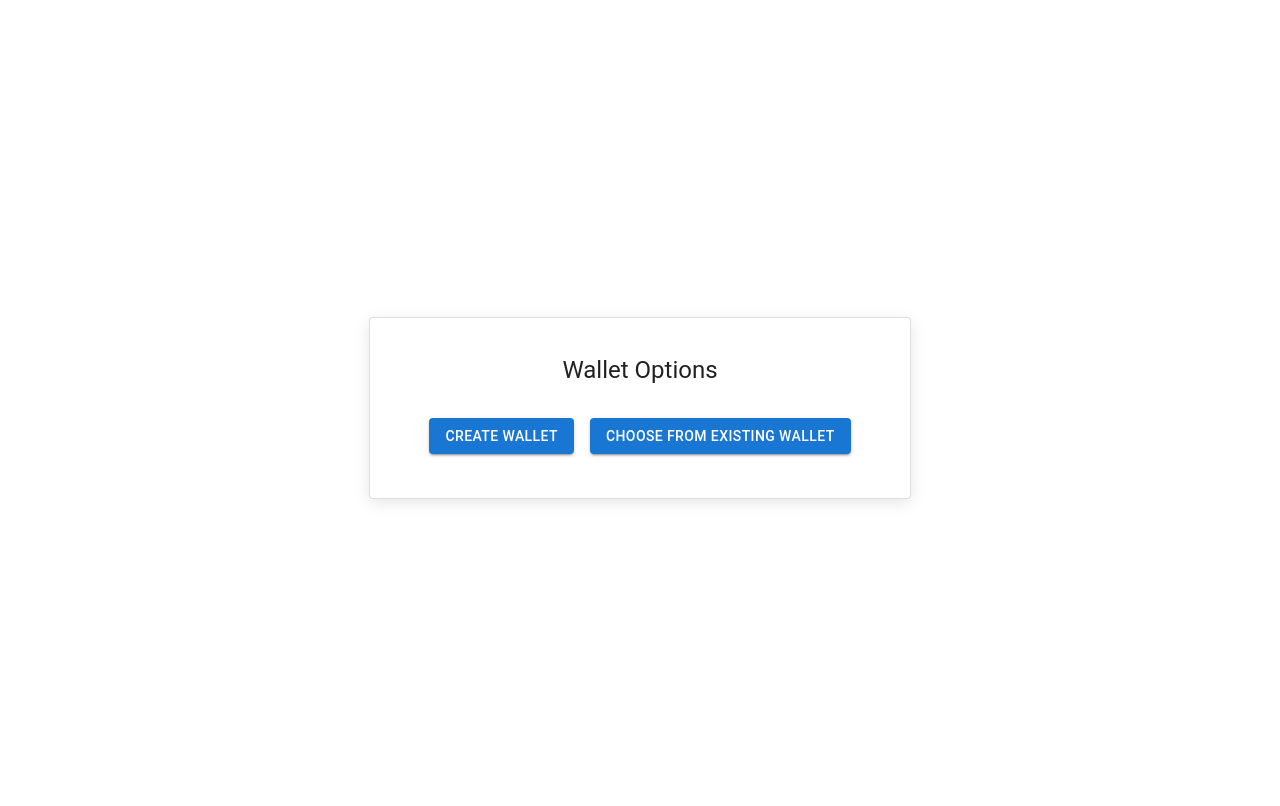
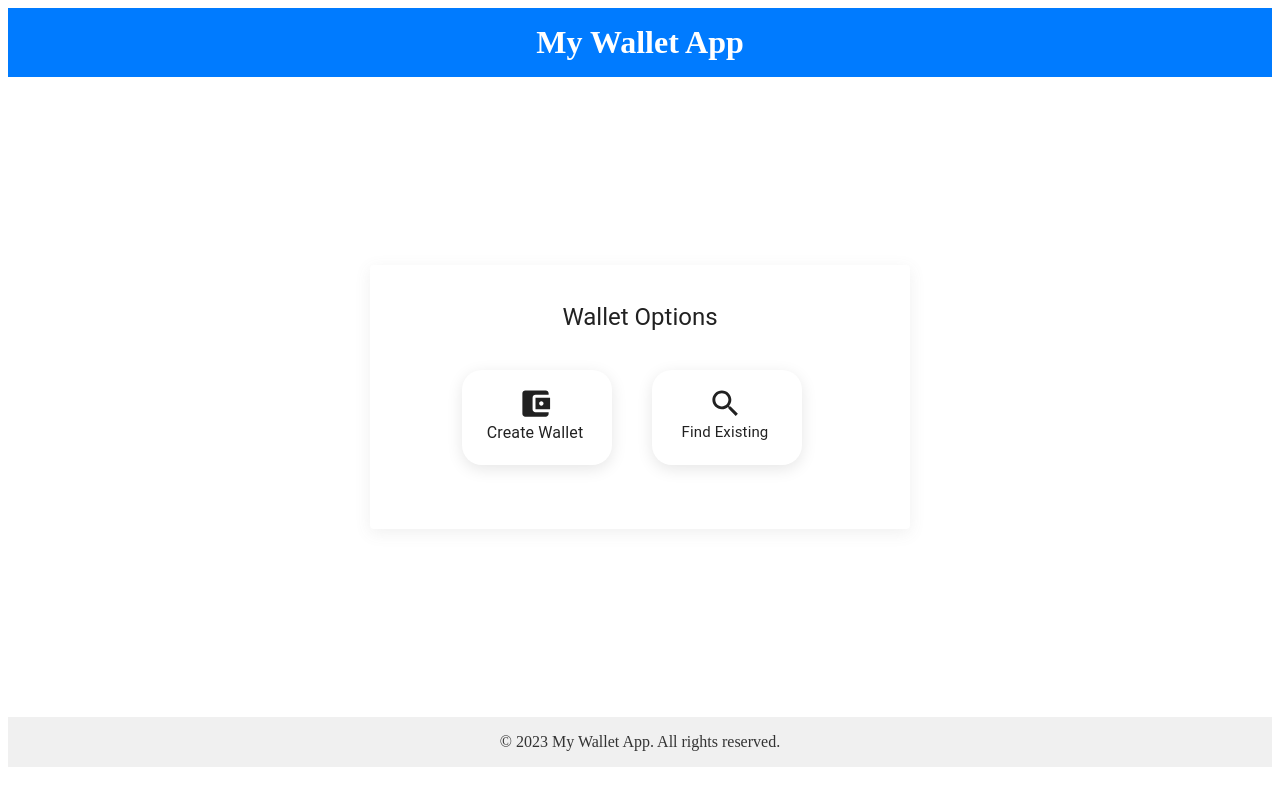
Before and after one commit to Aayushjain-code/fe, a React (Create React App) app: page / in a window 1280 px wide. Shown: the top 806 px of the page. Built offline with nearby package versions, Linux system fonts and the light colour scheme.

Commit message:
fixed some bugs

```diff
--- a/src/App.tsx
+++ b/src/App.tsx
@@ -3,17 +3,21 @@ import Wallet from "./components/Wallet";
 import Transactions from "./components/Transactions";
 import Home from "./components/Home";
 import ExistingWallet from "./components/ExistingWallet";
+import Header from "./components/Header";
+import Footer from "./components/Footer";
 
 const App = () => {
   console.log("render");
   return (
     <Router>
+      <Header /> {/* Include the header component */}
       <Routes>
         <Route path="/" element={<Home />} />
         <Route path="/wallet" element={<Wallet />} />
         <Route path="/existingwallets" element={<ExistingWallet />} />
         <Route path="/transactions" element={<Transactions />} />
       </Routes>
+      <Footer /> {/* Include the footer component */}
     </Router>
   );
 };
--- a/src/components/ExistingWallet.tsx
+++ b/src/components/ExistingWallet.tsx
@@ -7,8 +7,6 @@ import {
   Card,
   CardContent,
   Grid,
-  MenuItem,
-  SelectChangeEvent,
   TextField,
   Typography,
 } from "@mui/material";
@@ -57,7 +55,7 @@ const ExistingWallet = () => {
       display="flex"
       flexDirection="column"
       alignItems="center"
-      height="100vh"
+      height="76vh"
       padding="20px"
     >
       <Typography variant="h4" gutterBottom>
@@ -74,7 +72,13 @@ const ExistingWallet = () => {
         }}
         style={{ maxWidth: "400px", width: "100%" }}
       />
-      <Grid container spacing={2} justifyContent="center" mt={2}>
+      <Grid
+        container
+        spacing={2}
+        justifyContent="center"
+        mt={2}
+        sx={{ overflowY: "scroll", height: "400px", width: "1200px" }}
+      >
         {filteredWallets.map((wallet) => (
           <Grid item key={wallet._id}>
             <Card
--- /dev/null
+++ b/src/components/Footer.tsx
@@ -0,0 +1,20 @@
+import React from "react";
+
+const Footer = () => {
+  return (
+    <footer style={footerStyle}>
+      {/* Your footer content goes here */}
+      <p style={{ margin: "0", padding: "1rem" }}>
+        &copy; {new Date().getFullYear()} My Wallet App. All rights reserved.
+      </p>
+    </footer>
+  );
+};
+
+const footerStyle: React.CSSProperties = {
+  background: "#f0f0f0",
+  color: "#333",
+  textAlign: "center",
+};
+
+export default Footer;
--- /dev/null
+++ b/src/components/Header.tsx
@@ -0,0 +1,18 @@
+import React from "react";
+
+const Header = () => {
+  return (
+    <header style={headerStyle}>
+      {/* Your header content goes here */}
+      <h1 style={{ margin: "0", padding: "1rem" }}>My Wallet App</h1>
+    </header>
+  );
+};
+
+const headerStyle: React.CSSProperties = {
+  background: "#007bff",
+  color: "#fff",
+  textAlign: "center",
+};
+
+export default Header;
--- a/src/components/Home.tsx
+++ b/src/components/Home.tsx
@@ -1,34 +1,41 @@
+import React from "react";
 import {
   Box,
-  Button,
   Card,
   CardContent,
   Grid,
   Typography,
+  IconButton,
 } from "@mui/material";
 import { useNavigate } from "react-router-dom";
-
+import AddCircleIcon from "@mui/icons-material/AddCircle";
+import PlaylistAddCheckIcon from "@mui/icons-material/PlaylistAddCheck";
+import AccountBalanceWalletIcon from "@mui/icons-material/AccountBalanceWallet";
+import SearchIcon from "@mui/icons-material/Search";
 const Home = () => {
   const navigate = useNavigate();
+
   const handleRedirectToExisting = () => {
     navigate("/existingwallets");
   };
+
   const handleRedirectToNew = () => {
     localStorage.clear();
     navigate("/wallet");
   };
+
   return (
     <Box
       display="flex"
       justifyContent="center"
       alignItems="center"
-      height="100vh"
+      height="80vh"
     >
       <Card
-        variant="outlined"
+        // variant="outlined"
         sx={{
           padding: "20px",
-          boxShadow: "0px 4px 16px rgba(0, 0, 0, 0.1)",
+          boxShadow: "0px 4px 16px rgba(106, 103, 103, 0.1)",
           maxWidth: "500px",
           width: "100%",
         }}
@@ -38,23 +45,45 @@ const Home = () => {
             Wallet Options
           </Typography>
           <Grid container spacing={2} justifyContent="center" mt={2}>
-            <Grid item>
-              <Button
-                variant="contained"
-                color="primary"
-                onClick={handleRedirectToNew}
-              >
-                Create Wallet
-              </Button>
+            <Grid
+              item
+              sx={{
+                padding: "20px",
+                boxShadow: "0px 4px 16px rgba(0, 0, 0, 0.1)",
+                width: "150px",
+                margin: "20px",
+                borderRadius: "20px",
+                cursor: "pointer",
+                display: "flex",
+                flexDirection: "column",
+                justifyContent: "center",
+                alignItems: "center",
+              }}
+              onClick={handleRedirectToNew}
+            >
+              <AccountBalanceWalletIcon fontSize="large" />
+              <Typography variant="body1">Create Wallet</Typography>
             </Grid>
-            <Grid item>
-              <Button
-                variant="contained"
-                color="primary"
-                onClick={handleRedirectToExisting}
-              >
-                Choose from Existing Wallet
-              </Button>
+            <Grid
+              item
+              sx={{
+                padding: "20px",
+                boxShadow: "0px 4px 16px rgba(0, 0, 0, 0.1)",
+                width: "150px",
+                margin: "20px",
+                borderRadius: "20px",
+                cursor: "pointer",
+                display: "flex",
+                flexDirection: "column",
+                justifyContent: "center",
+                alignItems: "center",
+              }}
+              onClick={handleRedirectToExisting}
+            >
+              <SearchIcon fontSize="large" />
+              <Typography variant="body1" fontSize={15}>
+                Find Existing
+              </Typography>
             </Grid>
           </Grid>
         </CardContent>
--- a/src/components/Transactions.tsx
+++ b/src/components/Transactions.tsx
@@ -49,11 +49,24 @@ const Transactions = () => {
     }
   }, []);
 
+  // Convert the filterValue to a Date object for date filtering
+  const parsedDateFilterValue = useMemo(() => {
+    if (filterValue && filterType === "date") {
+      const dateValue = new Date(filterValue);
+      return isNaN(dateValue.getTime()) ? null : dateValue;
+    }
+    return null;
+  }, [filterValue, filterType]);
+
   // Filter transactions based on selected filter type and value
   const filteredTransactions = useMemo(() => {
     if (filterType === "date") {
-      return filterValue
-        ? transactions.filter((transaction) => transaction.date === filterValue)
+      return parsedDateFilterValue
+        ? transactions.filter(
+            (transaction) =>
+              new Date(transaction.date).toDateString() ===
+              parsedDateFilterValue.toDateString()
+          )
         : transactions;
     } else if (filterType === "amount") {
       const amountValue = parseFloat(filterValue as string);
@@ -65,7 +78,7 @@ const Transactions = () => {
     } else {
       return transactions;
     }
-  }, [transactions, filterType, filterValue]);
+  }, [transactions, filterType, parsedDateFilterValue, filterValue]);
 
   const columns = useMemo(
     () => [
@@ -145,7 +158,10 @@ const Transactions = () => {
         }}
       >
         {/* Filter Dropdown */}
-        <FormControl sx={{ minWidth: 120, marginBottom: "10px" }}>
+        <FormControl
+          variant="outlined"
+          sx={{ minWidth: 200, marginBottom: "10px" }} // Increased the width
+        >
           <Select value={filterType} onChange={handleFilterTypeChange}>
             <MenuItem value="date">Filter by Date</MenuItem>
             <MenuItem value="amount">Filter by Amount</MenuItem>
@@ -157,6 +173,7 @@ const Transactions = () => {
             value={filterValue as string}
             onChange={handleFilterValueChange}
             placeholder="Enter amount..."
+            style={{ height: "50px", marginLeft: "10px" }} // Adjusted the height and margin
           />
         )}
         {filterType === "date" && (
@@ -164,6 +181,7 @@ const Transactions = () => {
             type="date"
             value={filterValue as string}
             onChange={handleFilterValueChange}
+            style={{ height: "50px", marginLeft: "10px" }} // Adjusted the height and margin
           />
         )}
 
--- a/src/components/Wallet.tsx
+++ b/src/components/Wallet.tsx
@@ -103,7 +103,7 @@ const Wallet = () => {
         display="flex"
         flexDirection="column"
         alignItems="center"
-        height="100vh"
+        height="82vh"
         justifyContent="center"
       >
         <Card
--- a/src/styles.css
+++ b/src/styles.css
@@ -1,4 +1,6 @@
 .App {
   font-family: sans-serif;
   text-align: center;
+  margin: 0;
+  padding: 0;
 }
```
